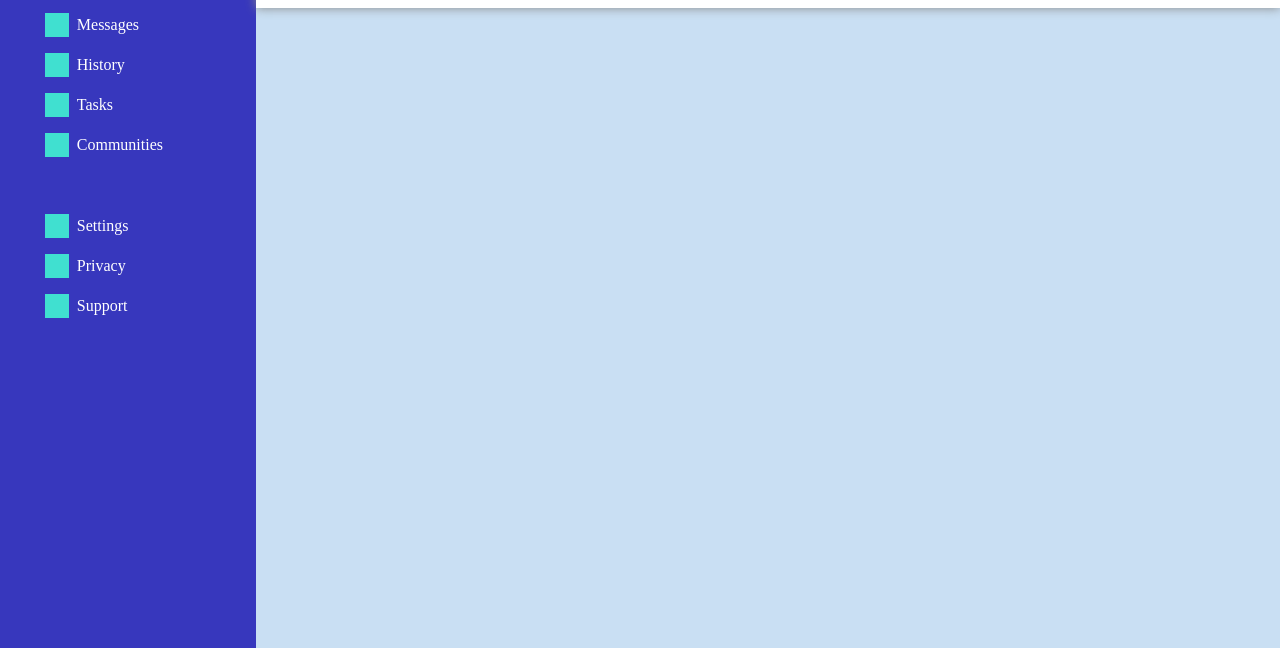
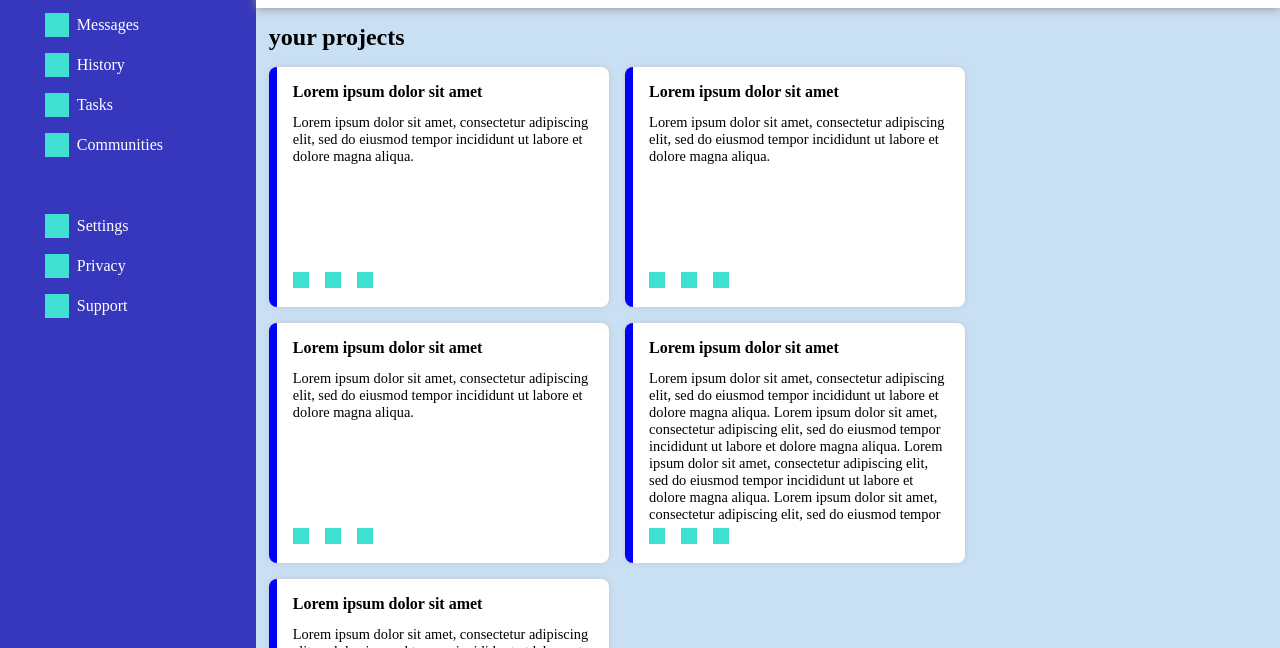
Before and after one commit to ShanHng/odin-admin-dashboard, a plain HTML site: page index.html in a window 1280 px wide. Shown: the part 152-800 px from the top of the page. Drawn offline with Linux system fonts and the light colour scheme.

Commit message:
Add "your projects" segment

```diff
--- a/index.html
+++ b/index.html
@@ -58,7 +58,111 @@
     </div>
 
     <div class="main-content">
-      <div class="projects"></div>
+      <div class="project-section">
+        <div class="project-section-title">your projects</div>
+        <div class="project-card-container">
+          <div class="project-card">
+            <div class="project-card-title">Lorem ipsum dolor sit amet</div>
+            <div class="project-card-desc">
+              Lorem ipsum dolor sit amet, consectetur adipiscing elit, sed do
+              eiusmod tempor incididunt ut labore et dolore magna aliqua.
+            </div>
+            <ul class="project-card-action-list">
+              <li>
+                <span class="project-card-action"></span>
+              </li>
+              <li>
+                <span class="project-card-action"></span>
+              </li>
+              <li>
+                <span class="project-card-action"></span>
+              </li>
+            </ul>
+          </div>
+
+          <div class="project-card">
+            <div class="project-card-title">Lorem ipsum dolor sit amet</div>
+            <div class="project-card-desc">
+              Lorem ipsum dolor sit amet, consectetur adipiscing elit, sed do
+              eiusmod tempor incididunt ut labore et dolore magna aliqua.
+            </div>
+            <ul class="project-card-action-list">
+              <li>
+                <span class="project-card-action"></span>
+              </li>
+              <li>
+                <span class="project-card-action"></span>
+              </li>
+              <li>
+                <span class="project-card-action"></span>
+              </li>
+            </ul>
+          </div>
+
+          <div class="project-card">
+            <div class="project-card-title">Lorem ipsum dolor sit amet</div>
+            <div class="project-card-desc">
+              Lorem ipsum dolor sit amet, consectetur adipiscing elit, sed do
+              eiusmod tempor incididunt ut labore et dolore magna aliqua.
+            </div>
+            <ul class="project-card-action-list">
+              <li>
+                <span class="project-card-action"></span>
+              </li>
+              <li>
+                <span class="project-card-action"></span>
+              </li>
+              <li>
+                <span class="project-card-action"></span>
+              </li>
+            </ul>
+          </div>
+
+          <div class="project-card">
+            <div class="project-card-title">Lorem ipsum dolor sit amet</div>
+            <div class="project-card-desc">
+              Lorem ipsum dolor sit amet, consectetur adipiscing elit, sed do
+              eiusmod tempor incididunt ut labore et dolore magna aliqua. Lorem
+              ipsum dolor sit amet, consectetur adipiscing elit, sed do eiusmod
+              tempor incididunt ut labore et dolore magna aliqua. Lorem ipsum
+              dolor sit amet, consectetur adipiscing elit, sed do eiusmod tempor
+              incididunt ut labore et dolore magna aliqua. Lorem ipsum dolor sit
+              amet, consectetur adipiscing elit, sed do eiusmod tempor
+              incididunt ut labore et dolore magna aliqua.
+            </div>
+            <ul class="project-card-action-list">
+              <li>
+                <span class="project-card-action"></span>
+              </li>
+              <li>
+                <span class="project-card-action"></span>
+              </li>
+              <li>
+                <span class="project-card-action"></span>
+              </li>
+            </ul>
+          </div>
+
+          <div class="project-card">
+            <div class="project-card-title">Lorem ipsum dolor sit amet</div>
+            <div class="project-card-desc">
+              Lorem ipsum dolor sit amet, consectetur adipiscing elit, sed do
+              eiusmod tempor incididunt ut labore et dolore magna aliqua.
+            </div>
+            <ul class="project-card-action-list">
+              <li>
+                <span class="project-card-action"></span>
+              </li>
+              <li>
+                <span class="project-card-action"></span>
+              </li>
+              <li>
+                <span class="project-card-action"></span>
+              </li>
+            </ul>
+          </div>
+        </div>
+      </div>
       <div class="announcements"></div>
       <div class="trending"></div>
     </div>
--- a/styles.css
+++ b/styles.css
@@ -34,7 +34,7 @@ body {
     color: white;
     padding: 1.5rem;
     grid-column: 1;
-    grid-row: span 5
+    grid-row: 1 / span 5;
 }
 
 .logo {
@@ -116,7 +116,6 @@ input[class="search-key"] {
 .user-avatar {
   display: inline-block;
   padding: 24px;
-
   background-color: aqua;
   border-radius: 50px;
 }
@@ -125,12 +124,6 @@ input[class="search-key"] {
   grid-row: 2 / span 2;
   display: flex;
   justify-content: space-between;
-}
-
-.main-content {
-  background-color: var(--blue-2);
-  grid-column: 2 / span 4;
-  grid-row: 2 / span 4;
 }
 
 .action-list {
@@ -171,3 +164,76 @@ input[class="search-key"] {
   font-weight: bold;
   font-size: 1.5rem;
 }
+
+.main-content {
+  background-color: var(--blue-2);
+  grid-column: 2 / span 4;
+  grid-row: 2 / span 4;
+  display: grid;
+  padding: 1rem 1rem 1rem 0.8rem;
+  grid-template-columns: 7fr 3fr;
+  grid-template-rows: 1fr 1fr;
+  overflow-y: auto;
+  /* height: 100%;  doesnt work because 100% will be 100vh since its parent is body*/
+
+}
+
+.project-section {
+  grid-row: span 2;
+}
+
+.project-section-title {
+  font-weight: bold;
+  font-size: 1.5rem;
+  margin-bottom: 1rem;
+}
+
+.project-card-container {
+  display: grid;
+  grid-template-columns: repeat(auto-fill, minmax(250px, 1fr));
+  gap: 1em;
+}
+
+.project-card {
+  padding: 1rem;
+  background-color:white;
+  width: 100%;
+  height: 30vh;
+  box-shadow: 0px 0px 5px #c5c5c5;
+  box-sizing: border-box;
+  border-radius: 0.5rem;
+  border-width: 0 0 0 0.5rem;
+  border-style: solid;
+  border-color: blue;
+}
+
+.project-card-title {
+  font-weight: bold;
+  height: 15%;
+
+  /* below code only works if you want to clip one line */
+  text-overflow: ellipsis;
+  white-space: nowrap;
+  overflow: hidden;
+}
+
+.project-card-action-list {
+  list-style-type: none;
+  display: flex;
+  gap: 1rem;
+  text-align: right;
+  height: 10%;
+}
+
+.project-card-desc {
+  font-size: 0.9rem;
+  height: 73%;
+  overflow: auto;
+  margin-bottom: 2%;
+}
+
+.project-card-action {
+  padding: 8px;
+  background-color: turquoise;
+  display: inline-block;
+}
```
